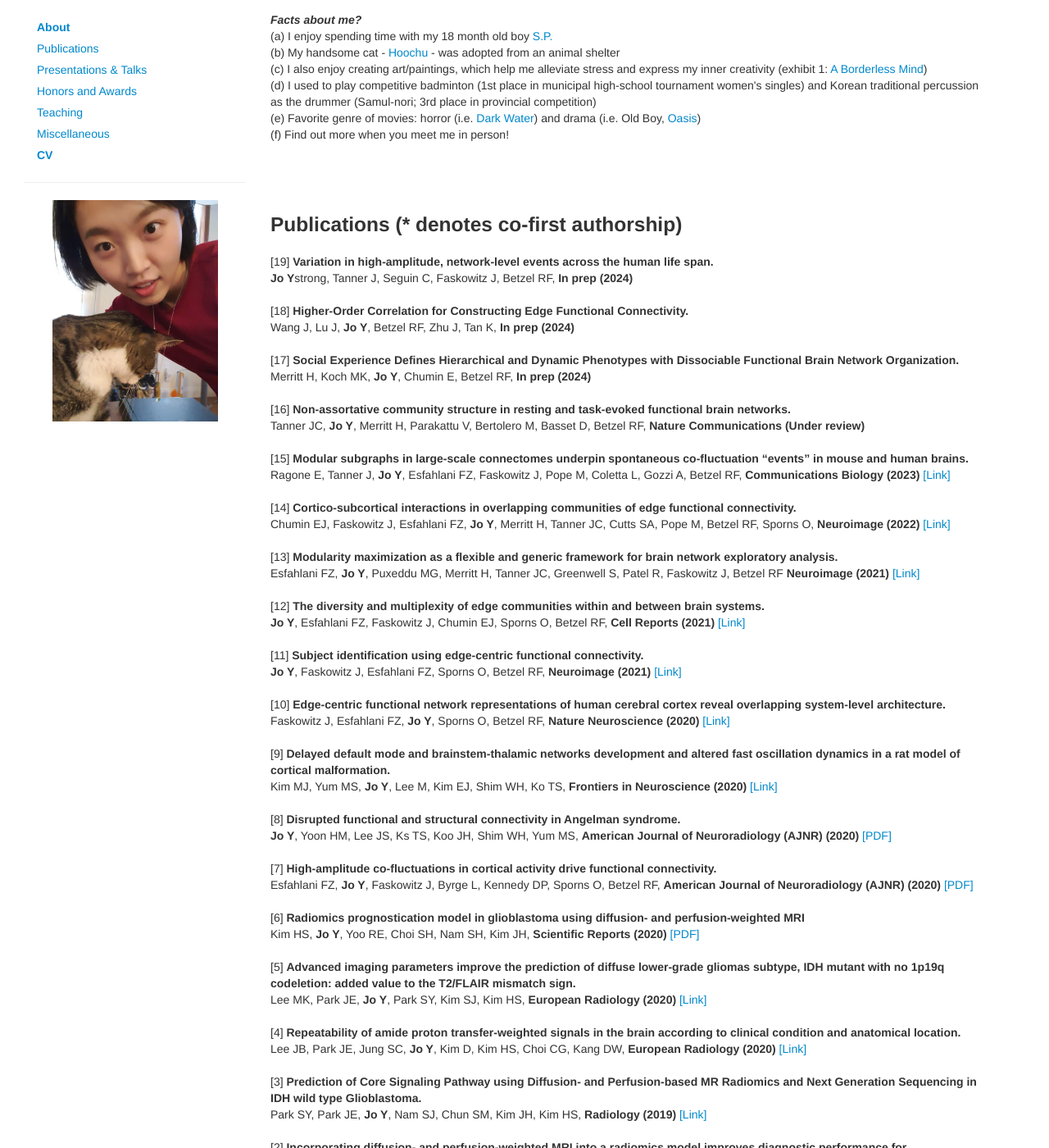
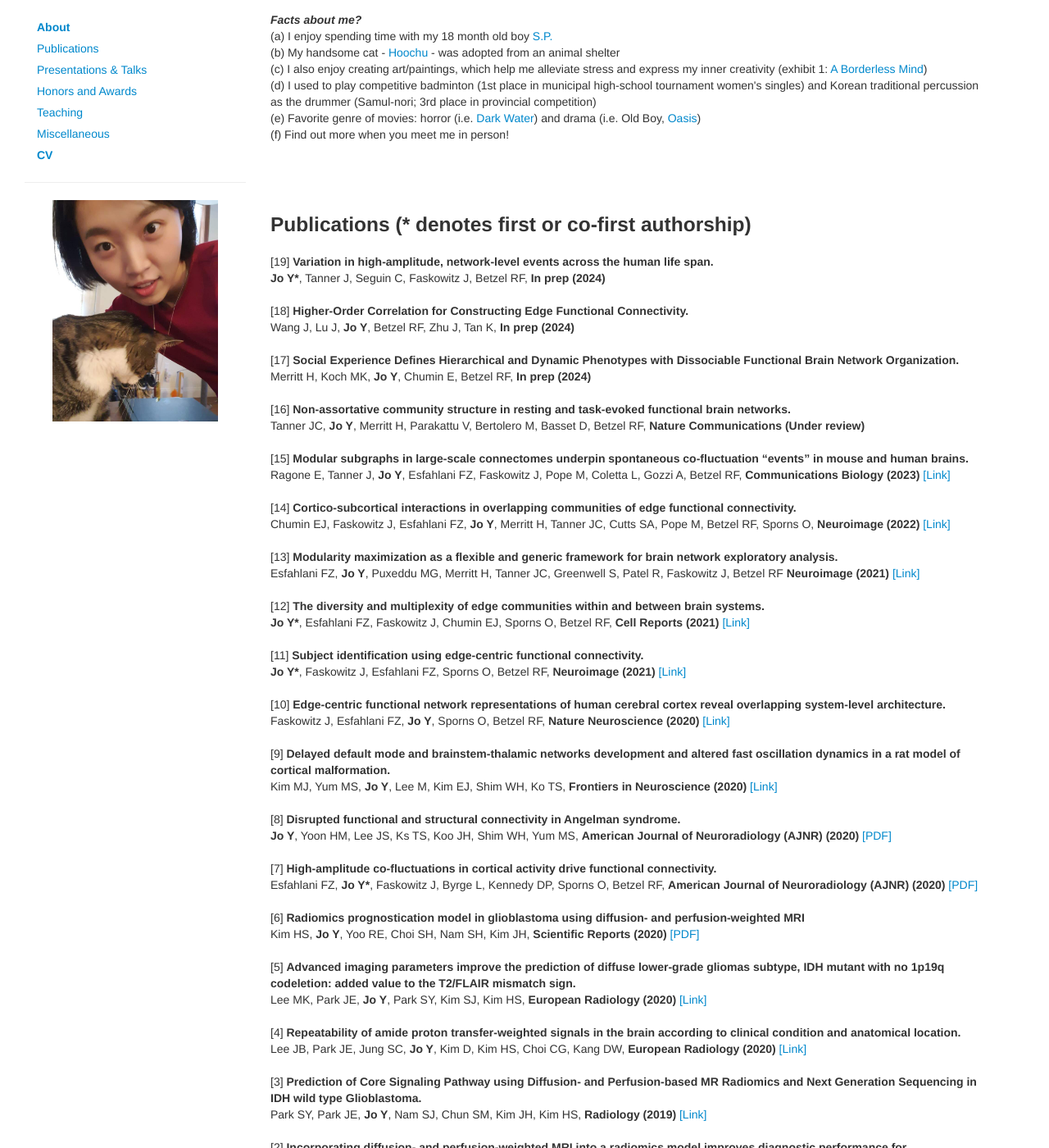
Before and after one commit to joy-neuro/joy-neuro.github.io, a Jekyll site: the page index.html, which Jekyll copies as it is, in a window 1280 px wide and 1400 px high, scrolled down 406 px. Shown: the whole window at 82% size. Built offline with Jekyll 4.4.1, drawn with Linux system fonts in a browser that asks for light colours; nearby versions of some CDN libraries; comment, search, counter and statistics services are not loaded.

Commit message:
Update index.html

```diff
--- a/index.html
+++ b/index.html
@@ -104,7 +104,7 @@ applications; development; aging; network-based cognitive/behavioral/disorder pr
             </br></br></br>
 
             <h3>
-                <a name="publications"></a> Publications (* denotes co-first authorship)
+                <a name="publications"></a> Publications (* denotes first or co-first authorship)
             </h3>
 
             <div class="media">
@@ -116,7 +116,7 @@ applications; development; aging; network-based cognitive/behavioral/disorder pr
                         [19] <strong>
                              Variation in high-amplitude, network-level events across the human life span.
                      </strong><br>
-                        <strong>Jo Y</strong>strong, Tanner J, Seguin C, Faskowitz J, Betzel RF, <strong>In prep (2024)</strong>
+                        <strong>Jo Y*</strong>, Tanner J, Seguin C, Faskowitz J, Betzel RF, <strong>In prep (2024)</strong>
                         <!--<a target="_blank"
                            href="https://www.nature.com/articles/s41593-020-00719-y">[Link]</a>-->
                     </p>
@@ -249,7 +249,7 @@ applications; development; aging; network-based cognitive/behavioral/disorder pr
                         [12] <strong>
                              The diversity and multiplexity of edge communities within and between brain systems.
                      </strong><br>
-                        <strong>Jo Y</strong>, Esfahlani FZ, Faskowitz J, Chumin EJ, Sporns O, Betzel RF, <strong>Cell Reports (2021)</strong>
+                        <strong>Jo Y*</strong>, Esfahlani FZ, Faskowitz J, Chumin EJ, Sporns O, Betzel RF, <strong>Cell Reports (2021)</strong>
                         <a target="_blank"
                            href="https://www.cell.com/cell-reports/pdf/S2211-1247(21)01514-X.pdf">[Link]</a>
                     </p>
@@ -268,7 +268,7 @@ applications; development; aging; network-based cognitive/behavioral/disorder pr
                         [11] <strong>
                              Subject identification using edge-centric functional connectivity.
                      </strong><br>
-                        <strong>Jo Y</strong>, Faskowitz J, Esfahlani FZ, Sporns O, Betzel RF, <strong>Neuroimage (2021)</strong>
+                        <strong>Jo Y*</strong>, Faskowitz J, Esfahlani FZ, Sporns O, Betzel RF, <strong>Neuroimage (2021)</strong>
                         <a target="_blank"
                            href="https://www.sciencedirect.com/science/article/pii/S105381192100481X">[Link]</a>
                     </p>
@@ -344,7 +344,7 @@ applications; development; aging; network-based cognitive/behavioral/disorder pr
                         [7] <strong>
                              High-amplitude co-fluctuations in cortical activity drive functional connectivity.
                      </strong><br>
-                        Esfahlani FZ, <strong>Jo Y</strong>, Faskowitz J, Byrge L, Kennedy DP, Sporns O, Betzel RF, <strong>American Journal of Neuroradiology (AJNR) (2020)</strong>
+                        Esfahlani FZ, <strong>Jo Y*</strong>, Faskowitz J, Byrge L, Kennedy DP, Sporns O, Betzel RF, <strong>American Journal of Neuroradiology (AJNR) (2020)</strong>
                         <a target="_blank"
                            href="https://www.pnas.org/doi/abs/10.1073/pnas.2005531117">[PDF]</a>
                     </p>
@@ -458,7 +458,7 @@ applications; development; aging; network-based cognitive/behavioral/disorder pr
                         [1] <strong>
                         Sudden bispectral index reduction and suppression ratio increase associated with bradycardia in patient undergoing breast conserving surgery.
                      </strong><br>
-                        <strong>Jo Y</strong>, Kim JM, Jeon SB, Park SU, Kam HJ, Shim WH, Kim SH, <strong>Journal of Neurocritical Care (2018)</strong>
+                        <strong>Jo Y*</strong>, Kim JM, Jeon SB, Park SU, Kam HJ, Shim WH, Kim SH, <strong>Journal of Neurocritical Care (2018)</strong>
                         <a target="_blank"
                            href="https://www.e-jnc.org/journal/view.php?number=277">[Link]</a>
                     </p>
```
